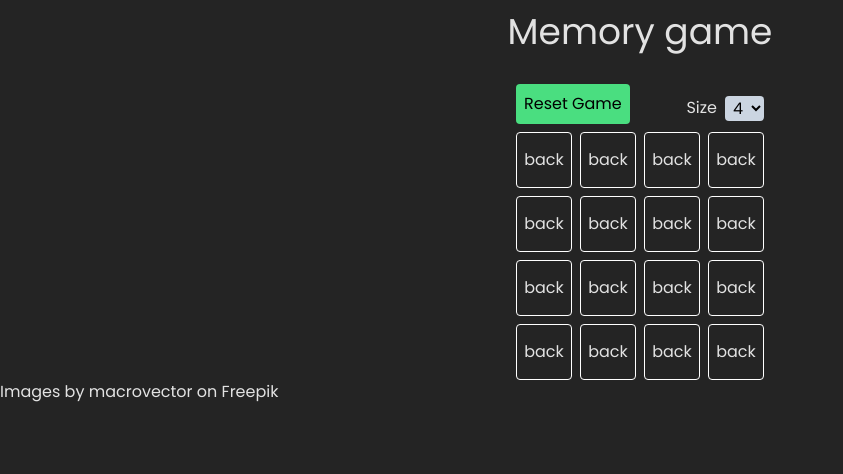
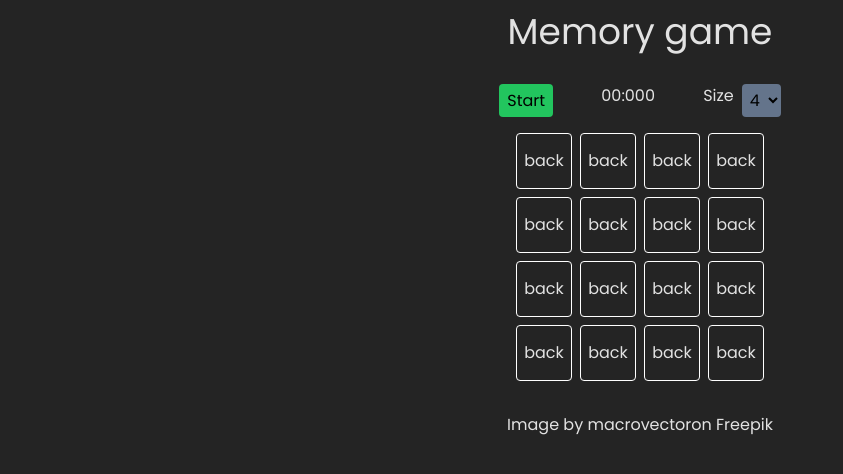
Before and after one commit to Eswarsiddu/MemoryGameReact, a React (Vite) app: page / in a window 1280 px wide. Shown: the top 474 px of the page, without its empty margins (0-843 px from the left). Built offline with nearby package versions, Linux system fonts and the light colour scheme.

Commit message:
Included Timer

```diff
--- a/src/App.jsx
+++ b/src/App.jsx
@@ -1,9 +1,10 @@
 import { useState } from "react";
 import Game from "./Game";
+import Timer from "./Timer";
 
 function App() {
-  const [startTime, setStartTime] = useState(null);
-  const [endTime, setEndTime] = useState(null);
+  const [startTime, setStartTime] = useState(undefined);
+  const [endTime, setEndTime] = useState(undefined);
   const [isPlaying, setIsPlaying] = useState(false);
   const [gridSize, setGridSize] = useState(4);
 
@@ -11,32 +12,66 @@ function App() {
     document.title = "D- Memory Game";
   }
 
+  function ResetGame() {
+    setIsPlaying(false);
+    setStartTime(undefined);
+    setEndTime(undefined);
+  }
+
+  function StartGame() {
+    setIsPlaying(true);
+    setStartTime(Date.now());
+  }
+
   return (
     <>
-      {/* {isPlaying ? null : (
+      <div className="container mx-auto max-w-max flex mb-4">
         <button
+          className=" bg-green-500 hover:bg-green-400 text-black rounded px-2 py-1"
           onClick={() => {
-            setIsPlaying(true);
-            setStartTime(Date.now());
+            if (isPlaying) {
+              ResetGame();
+            } else {
+              StartGame();
+            }
           }}
         >
-          Start
+          {isPlaying ? "Reset" : "Start"}
         </button>
-      )} */}
+        <Timer startTime={startTime} endTime={endTime} resetGame={ResetGame} />
+        <div className="flex gap-2">
+          <label htmlFor="">Size</label>
+          <select
+            className=" text-black rounded px-1 py-1 bg-slate-500 hover:bg-slate-400"
+            onChange={(event) => {
+              setGridSize(event.target.value);
+              // setGrid(GenerateGrid(event.target.value));
+            }}
+          >
+            <option value="4">4</option>
+            <option value="6">6</option>
+          </select>
+        </div>
+      </div>
       <Game
         isplaying={isPlaying}
         startTime={startTime}
         gridSize={gridSize}
-        setGridSize={setGridSize}
         endTime={endTime}
         endGame={() => {
           setIsPlaying(false);
           setEndTime(Date.now());
         }}
       />
-      <div classname="d-flex justify-center mt-5">
-      <a classname="" targe="_blank" href="https://www.freepik.com/free-vector/rope-font-nautical-alphabet-ropes-hand-drawn-letters-alphabet-typographic-vintage-rope-string-typeface_13422926.htm#query=cursive%20letter&position=2&from_view=keyword&track=ais&uuid=329c1631-058b-4d65-b4c4-68c58c575c12">Images by macrovector</a> on Freepik
-        </div>
+      <div className="flex justify-center mt-8">
+        <a
+          target="_blank"
+          href="https://www.freepik.com/free-vector/rope-font-nautical-alphabet-ropes-hand-drawn-letters-alphabet-typographic-vintage-rope-string-typeface_13422926.htm"
+        >
+          Image by macrovector
+        </a>{" "}
+        on Freepik
+      </div>
     </>
   );
 }
--- a/src/Game/index.jsx
+++ b/src/Game/index.jsx
@@ -25,7 +25,7 @@ import x from "../assets/images/x.jpg";
 import y from "../assets/images/y.jpg";
 import z from "../assets/images/z.jpg";
 
-import { useState } from "react";
+import { useEffect, useState } from "react";
 import { nanoid } from "nanoid";
 import { STATES, ShuffelArray } from "../Constants";
 
@@ -81,47 +81,31 @@ function GenerateGrid(gridSize) {
   return gridEle;
 }
 
-function Game({ isplaying, startTime, endGame, gridSize, setGridSize }) {
+function Game({ isplaying, endGame, gridSize }) {
   const [grid, setGrid] = useState(GenerateGrid(gridSize));
   const [selected, setSelected] = useState([]);
+
+  useEffect(() => {
+    // if (isplaying) {
+    setGrid(GenerateGrid(gridSize));
+    setSelected([]);
+    // }
+  }, [isplaying, gridSize]);
 
   const toalMatched = grid.filter((ele) => ele.state === STATES.MATCHED).length;
   if (toalMatched === grid.length) {
     endGame();
-    setGrid(GenerateGrid(gridSize));
   }
 
   // grid-cols-6 grid-cols-4
 
   return (
     <div className=" container mx-auto max-w-max">
-      <div className=" flex items-center justify-between">
-        <button
-          className=" mb-2 rounded p-2 bg-green-400 text-black"
-          onClick={() => {
-            setGrid(GenerateGrid(gridSize));
-          }}
-        >
-          Reset Game
-        </button>
-        <div className="flex gap-2">
-          <label htmlFor="">Size</label>
-          <select
-            className=" text-black rounded px-1 bg-slate-300"
-            onChange={(event) => {
-              setGridSize(event.target.value);
-              setGrid(GenerateGrid(event.target.value));
-            }}
-          >
-            <option value="4">4</option>
-            <option value="6">6</option>
-          </select>
-        </div>
-      </div>
       <div className={"grid gap-2 " + `grid-cols-${gridSize}`}>
         {grid.map((ele, index) => {
           return (
             <Card
+              isdisabled={!isplaying}
               key={ele.value + index}
               ele={ele}
               index={index}
@@ -176,11 +160,12 @@ function Card({
   index,
   handelClick,
   gridSize,
+  isdisabled,
 }) {
   const flipped = state !== STATES.BACK;
   return (
     <button
-      disabled={state === STATES.MATCHED}
+      disabled={state === STATES.MATCHED || isdisabled}
       id={"card-" + index}
       className={
         GetCardSize(gridSize) +
--- /dev/null
+++ b/src/Timer.jsx
@@ -0,0 +1,62 @@
+import React, { useEffect } from "react";
+
+function Timer({ startTime = undefined, endTime = undefined, resetGame }) {
+  const currentTime = Date.now();
+  const [time, setTime] = React.useState(
+    endTime ? endTime - startTime : startTime ? currentTime - startTime : 0
+  );
+  if (time > 5400000) {
+    resetGame();
+  }
+  useEffect(() => {
+    let interval;
+    if (startTime) {
+      if (endTime) {
+        if (interval) clearInterval(interval);
+      } else {
+        interval = setInterval(() => {
+          setTime(Date.now() - startTime);
+        }, 1);
+      }
+    } else {
+      if (interval) clearInterval(interval);
+      setTime(0);
+    }
+
+    return () => (interval ? clearInterval(interval) : null);
+  }, [startTime, endTime]);
+
+  return <p className="w-[150px] text-center">{TimerText(time)}</p>;
+}
+
+function DoubleDigit(num) {
+  return num < 10 ? `0${num}` : num;
+}
+
+function TripileDigit(num) {
+  return num < 100 ? `0${DoubleDigit(num)}` : num;
+}
+
+function TimerText(time) {
+  let text = "";
+  let milliseconds = time % 1000;
+  let seconds = Math.floor(time / 1000);
+  let minutes = Math.floor(seconds / 60);
+  let hours = Math.floor(minutes / 60);
+  console.log("timer", milliseconds);
+  if (hours) {
+    text += `${DoubleDigit(hours)}:`;
+  }
+  if (minutes) {
+    text += `${DoubleDigit(minutes)}:`;
+  }
+  //   if (seconds) {
+  text += `${DoubleDigit(seconds)}:`;
+  //   }
+  //   if (milliseconds) {
+  text += `${TripileDigit(milliseconds)}`;
+  //   }
+  return text;
+}
+
+export default Timer;
```
